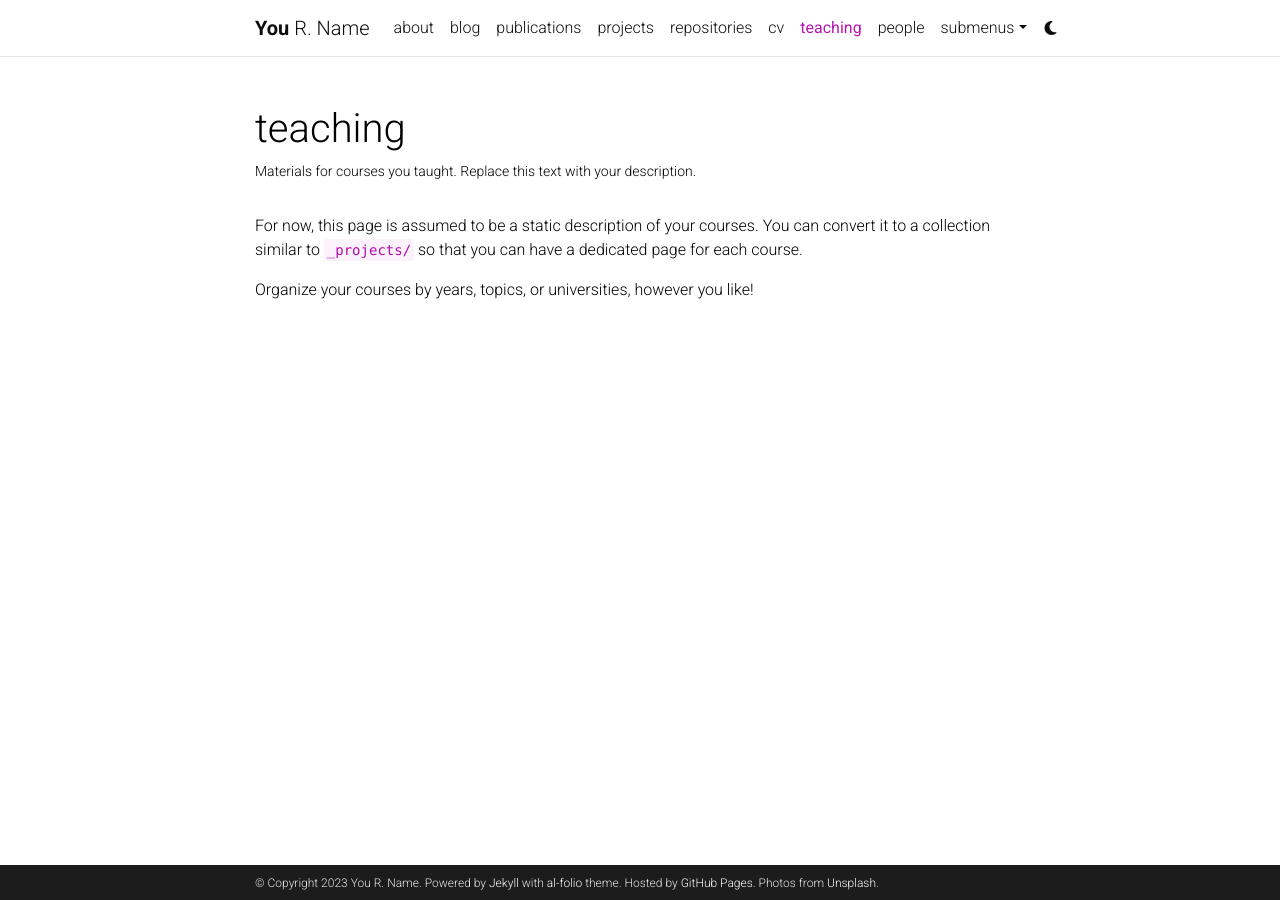
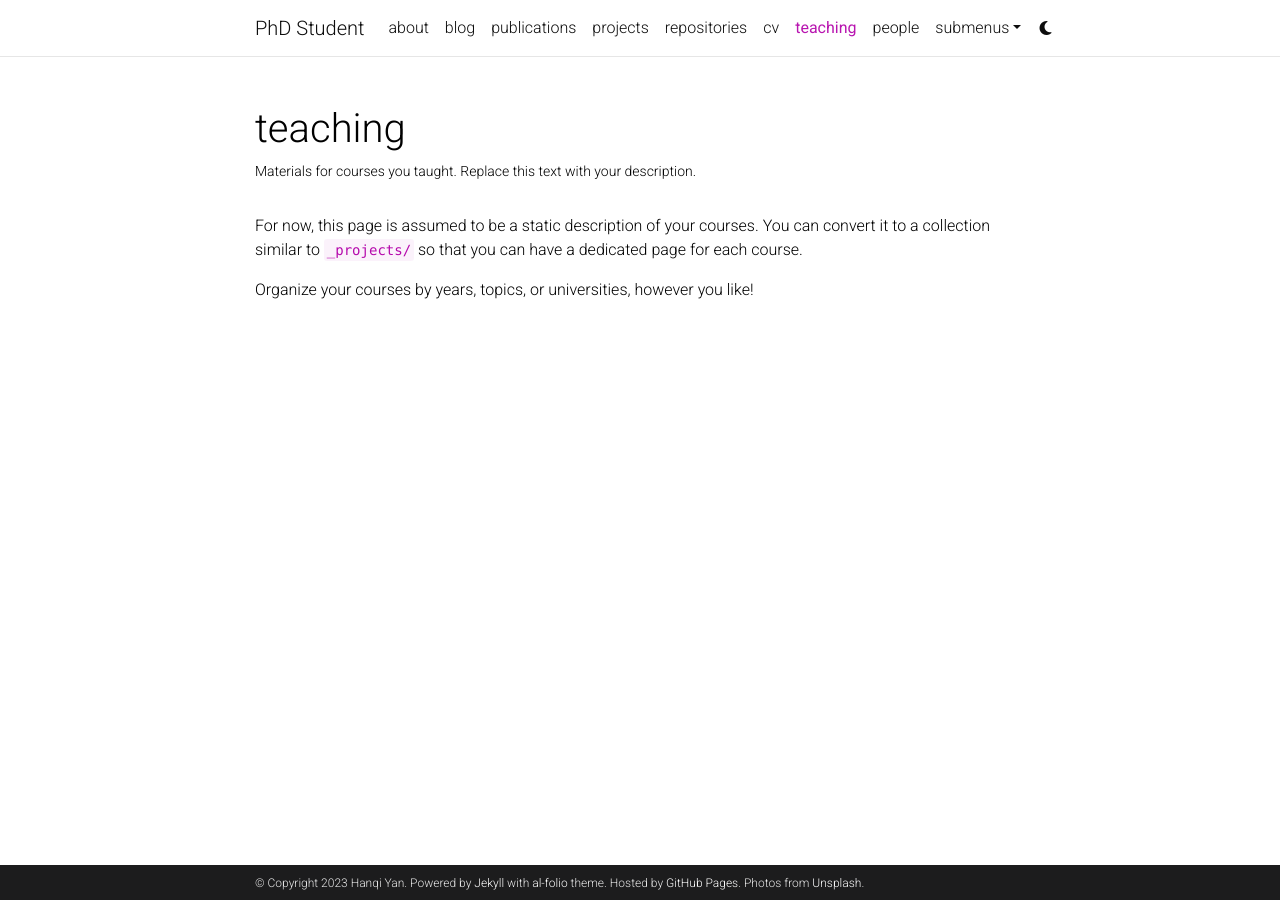
Before and after one commit to hanqi-qi/hanqi-qi, a Jekyll site: the page built from _pages/teaching.md, in a window 1280 px wide. Built offline with Jekyll 4.4.1, drawn with Linux system fonts in a browser that asks for light colours; comment, search, counter and statistics services are not loaded; a style sheet for code colours, icons or effects is not loaded.

Commit message:
add myname

```diff
--- a/_config.yml
+++ b/_config.yml
@@ -2,10 +2,10 @@
 # Site settings
 # -----------------------------------------------------------------------------
 
-title: blank # the website title (if blank, full name will be used instead)
-first_name: You
-middle_name: R.
-last_name: Name
+title: PhD Student # the website title (if blank, full name will be used instead)
+first_name: Hanqi
+middle_name:
+last_name: Yan
 email: you@example.com
 description: > # the ">" symbol means to ignore newlines until "footer_text:"
   A simple, whitespace theme for academics. Based on [*folio](https://github.com/bogoli/-folio) design.
```
